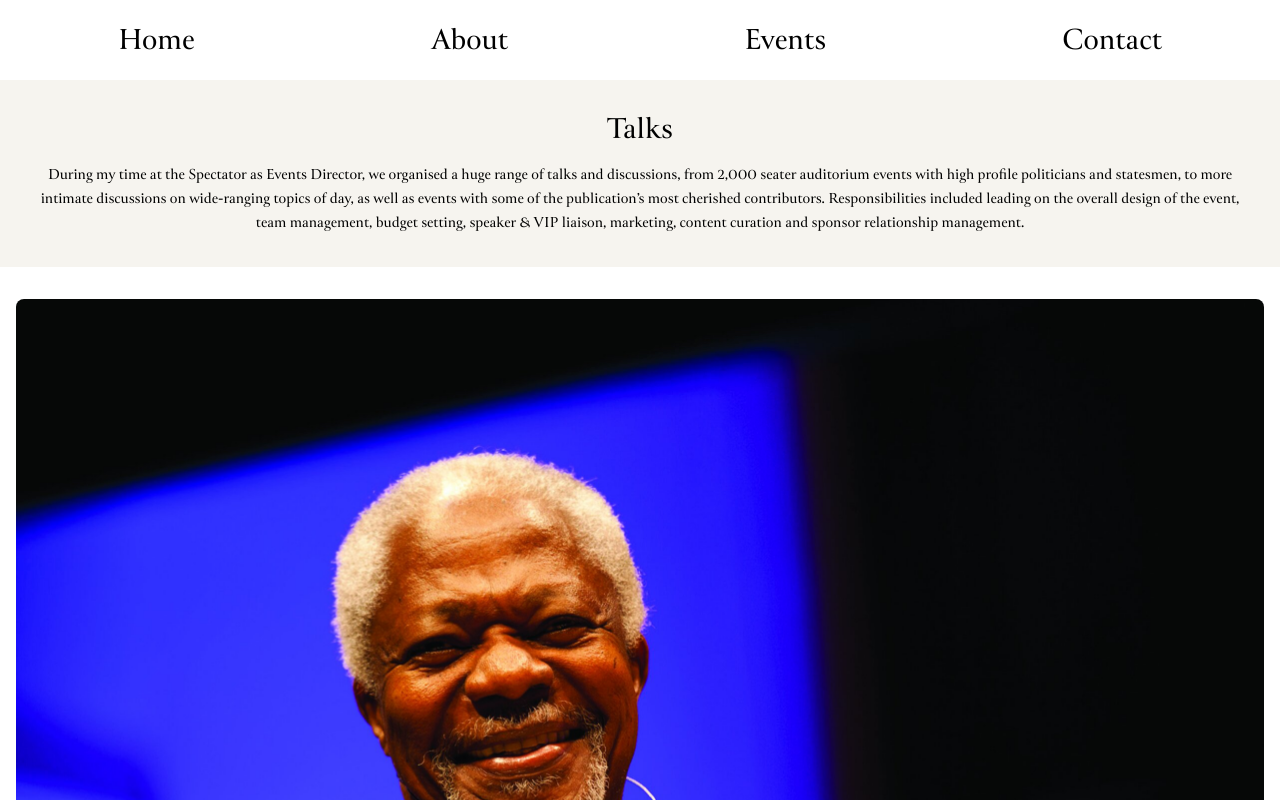
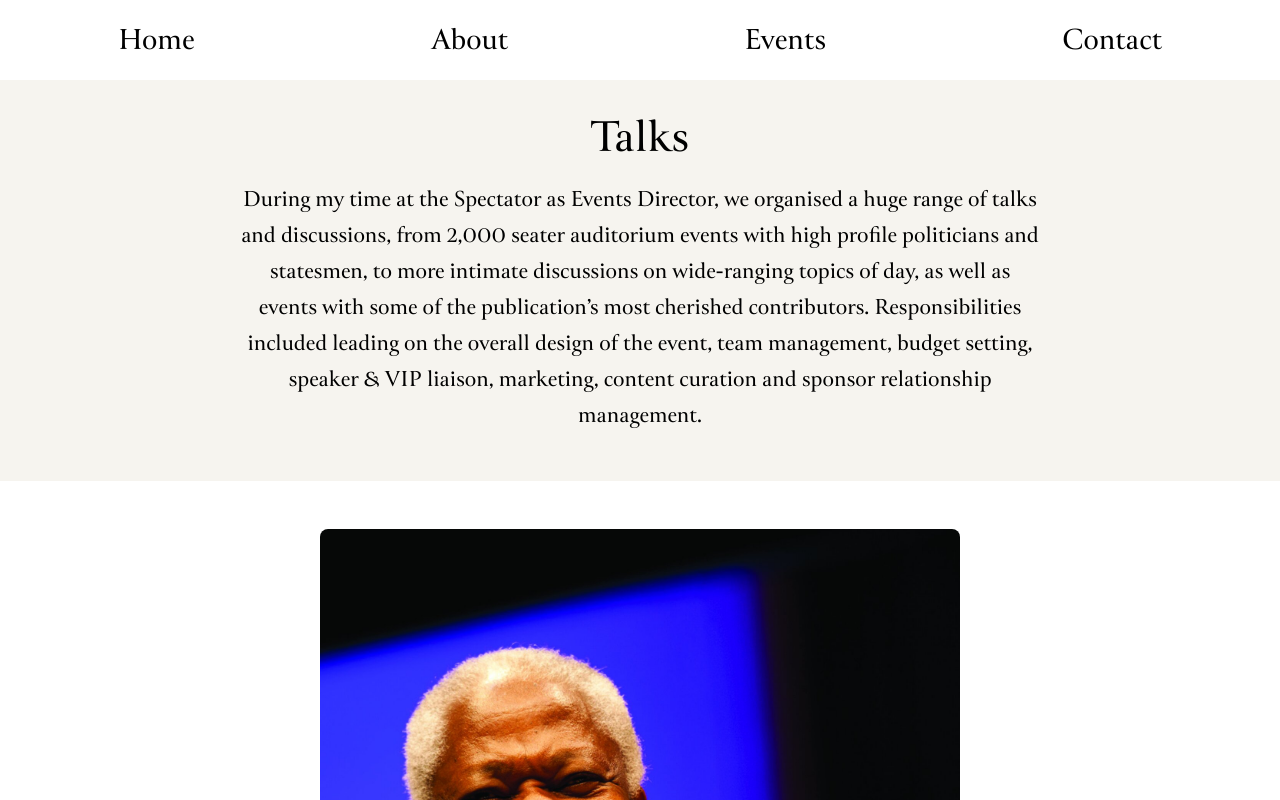
Before and after one commit to ellaherlihy/fox-wren, a React (Create React App) app: page /talks in a window 1280 px wide. Shown: the top 800 px of the page. Built offline with nearby package versions, Linux system fonts and the light colour scheme; a web font is replaced by a local one.

Commit message:
media queries for larger screens

```diff
--- a/src/pages/About.js
+++ b/src/pages/About.js
@@ -29,7 +29,6 @@ const About = () => {
   return(
       <div className="about-page">
         <Header />
-
         <div className="about-page--container">
           <div className="about-page--text">
             <div className="about-page--main-content">
--- a/src/pages/Events.js
+++ b/src/pages/Events.js
@@ -14,8 +14,9 @@ export default function Events() {
   return (
     <div>
       <Header />
+      <div className="events-page">
+        <h1>Events</h1>
         <div className="events-page--container">
-        <h1>Events</h1>
           <Link to="/spectator-parlimentarian-awards">
             <div className="events-page--event-preview">
               <div className="event-preview--img">
@@ -82,5 +83,6 @@ export default function Events() {
           </Link>
         </div>
       </div>
+    </div>
   )
 }
--- a/src/styling/about.css
+++ b/src/styling/about.css
@@ -108,14 +108,13 @@ ul li:last-child {
     padding: 1rem 4rem 1rem 4rem;
   }
 
-
-  .about-page--text > h1 {
+  .about-page--text h1 {
     text-align: center;
     padding: 0 0 1rem 0;
   }
 
-  .about-page--text > p {
-    font-size: 1rem;
+  .about-page--text p {
+    font-size: 1.5rem;
     text-align: justify;
   }
 
@@ -128,7 +127,7 @@ ul li:last-child {
   }
 
   .about-page--services ul li {
-    font-size: 1rem;
+    font-size: 1.5rem;
   }
 
 }
@@ -144,11 +143,11 @@ ul li:last-child {
     padding: 2rem 6rem 2rem 6rem;
   }
 
-  .about-page--text > h1 {
+  .about-page--text h1 {
     text-align: center;
   }
 
-  .about-page--text > p {
+  .about-page--text p {
     font-size: 1.5rem;
     text-align: justify;
     /* padding: 0 3rem 0 3rem; */
@@ -157,8 +156,6 @@ ul li:last-child {
   .about-page--text {
     /* width: 50%; */
   }
-
-
 
   .about-page--services ul li {
     font-size: 1.5rem;
--- a/src/styling/event.css
+++ b/src/styling/event.css
@@ -38,3 +38,47 @@
   max-height: 90%;
   cursor: pointer;
 }
+
+/* tablets & small desktops */
+@media (min-width: 769px) and (max-width: 992px) {
+  .event--container {
+    padding: 2rem 15rem 2rem 15rem;
+  }
+
+  .event--container h1 {
+    font-size: 3rem;
+  }
+
+  .event--container p {
+    font-size: 1.5rem;
+  }
+}
+
+/* larger desktops */
+@media (min-width: 1201px) {
+  .event--container {
+    padding: 2rem 15rem 2rem 15rem;
+  }
+
+  .event--container h1 {
+    font-size: 3rem;
+  }
+
+  .event--container p {
+    font-size: 1.5rem;
+  }
+
+  .event--image-gallery {
+    display: flex;
+    align-items: center;
+    justify-content: center;
+  }
+
+  .event--image {
+    max-width: 40rem;
+    height: 40rem;
+    object-fit: cover;
+    margin: 2rem 2rem 2rem 2rem;
+
+  }
+}
--- a/src/styling/events.css
+++ b/src/styling/events.css
@@ -1,5 +1,16 @@
+.events-page {
+  padding: 2rem 2rem 2rem 2rem;
+  background-color: rgb(246, 244, 239);
+  display: flex;
+  flex-wrap: wrap;
+  justify-content: center;
+  align-items: center;
+  width: 100%;
+  text-align: center;
+}
+
 .events-page--container {
-  padding: 2rem 2rem 2rem 2rem;
+  /* padding: 2rem 2rem 2rem 2rem; */
   background-color: rgb(246, 244, 239);
   display: flex;
   flex-wrap: wrap;
@@ -10,7 +21,7 @@
 
 }
 
-.events-page--container h1 {
+.events-page h1 {
   padding: 0 0 2rem 0;
   font-family: 'Canto';
 }
```
Lines whose indentation alone changed are shown as unchanged.
